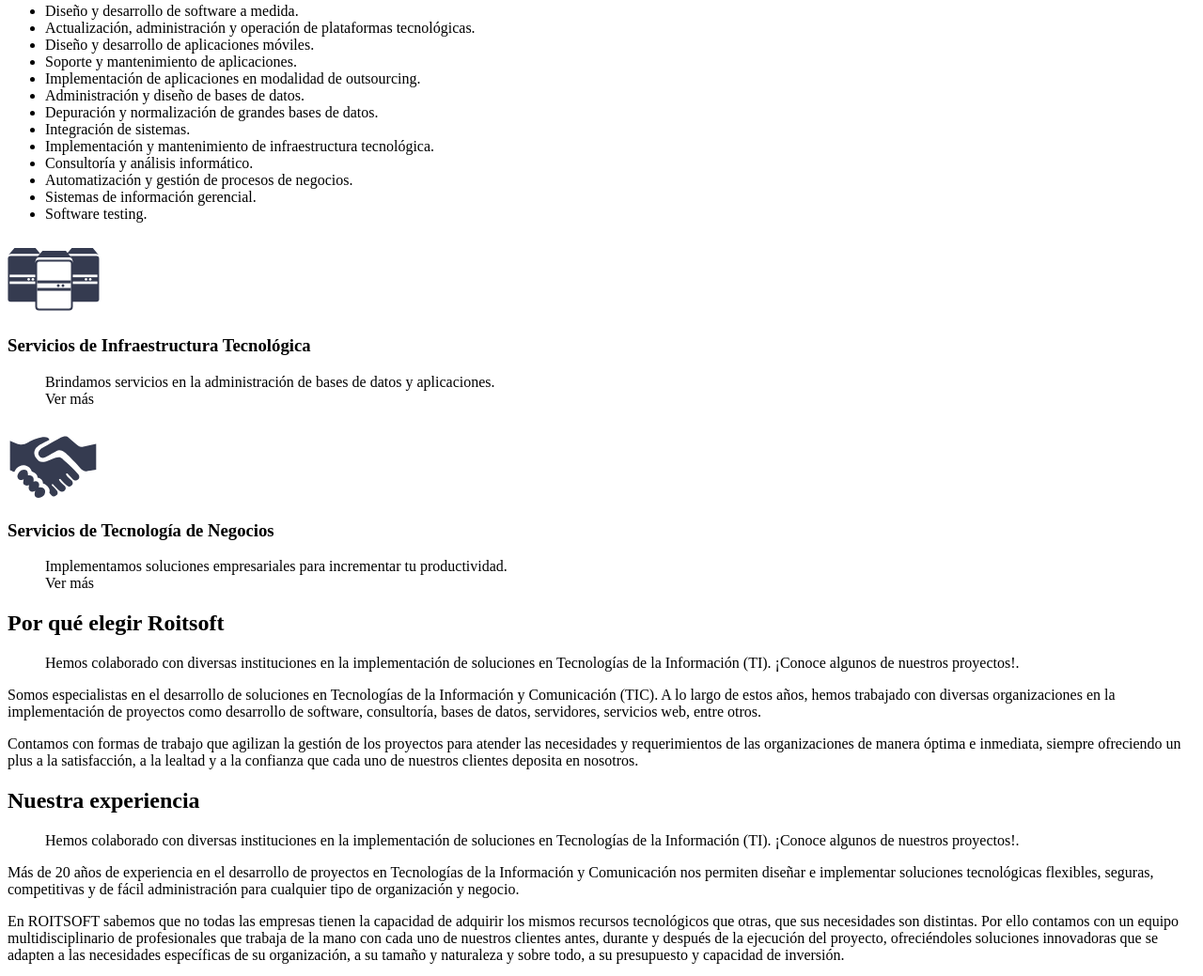
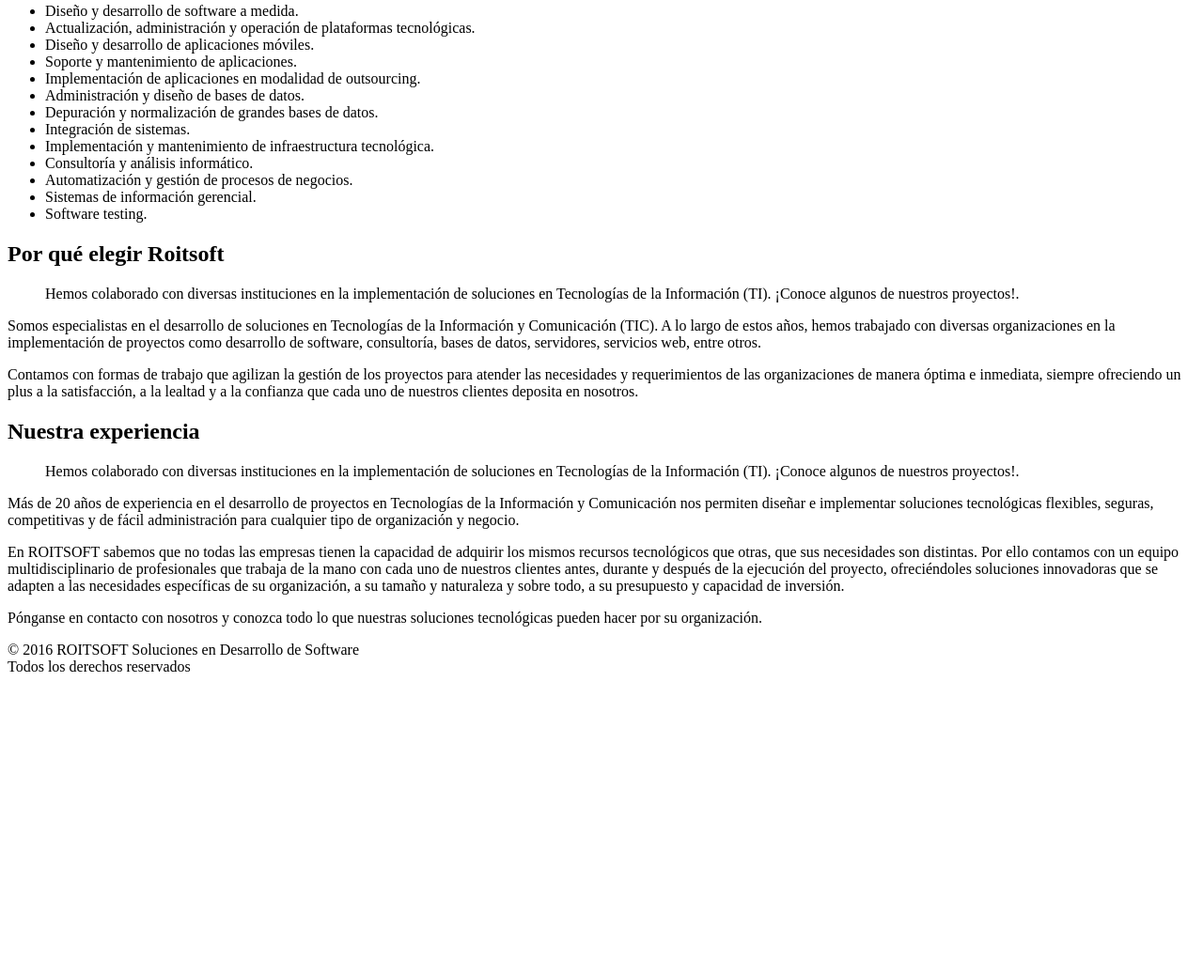
Before and after one commit to vicsographik/Roitsoft, a website: page app/index.html in a window 1280 px wide. Shown: the part 1827-2866 px from the top of the page at 94% size. After the commit the page ends 2562 px from the top, so only its background shows below. Drawn offline with Linux system fonts and the light colour scheme.

Commit message:
eliminacion de tabs

```diff
--- a/app/index.html
+++ b/app/index.html
@@ -110,36 +110,6 @@
             </ul>
             </div>
         </div>
-        <div class="feature-item">
-            <div class="wrapper__corto">
-                <div class="row soluciones-negocio__tab">
-                    <div class="row__medium-4 row__small-5 soluciones-negocio__vineta">
-                        <img class="lazyload" alt="" src="assets/images/ico-Infraestructura.svg">
-                        <h3 class="soluciones-negocio__titulo-vineta">Servicios de Infraestructura Tecnológica</h3>
-                    </div>
-                    <div class="row__medium-8 row__small-7">
-                        <blockquote class="soluciones-negocio__text">Brindamos servicios en la administración de bases de datos y aplicaciones.
-                            <br><a class="soluciones-negocio__link">Ver más</a>
-                        </blockquote>
-                    </div>
-                </div>
-            </div>
-        </div>
-        <div class="feature-item">
-            <div class="wrapper__corto">
-                <div class="row soluciones-negocio__tab">
-                    <div class="row__medium-4 row__small-5 soluciones-negocio__vineta">
-                        <img class="lazyload" alt="" src="assets/images/ico-Negocios.svg">
-                        <h3 class="soluciones-negocio__titulo-vineta">Servicios de Tecnología de Negocios</h3>
-                    </div>
-                    <div class="row__medium-8 row__small-7">
-                        <blockquote class="soluciones-negocio__text">Implementamos soluciones empresariales para incrementar tu productividad.
-                            <br><a class="soluciones-negocio__link">Ver más</a>
-                        </blockquote>
-                    </div>
-                </div>
-            </div>
-        </div>
       </div>
   </article>
   <article id="nuestra-experiencia" class="seccion experiencia seccion--azulMarino seccion seccion--2" data-link-ancla="#nuestra-experiencia-link">
```
Also changed, not shown: docs/index.html (+0 -30 lines).
